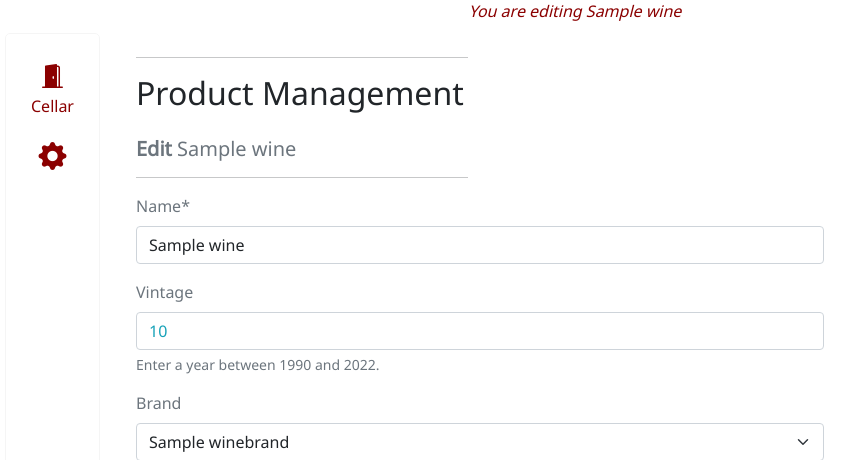
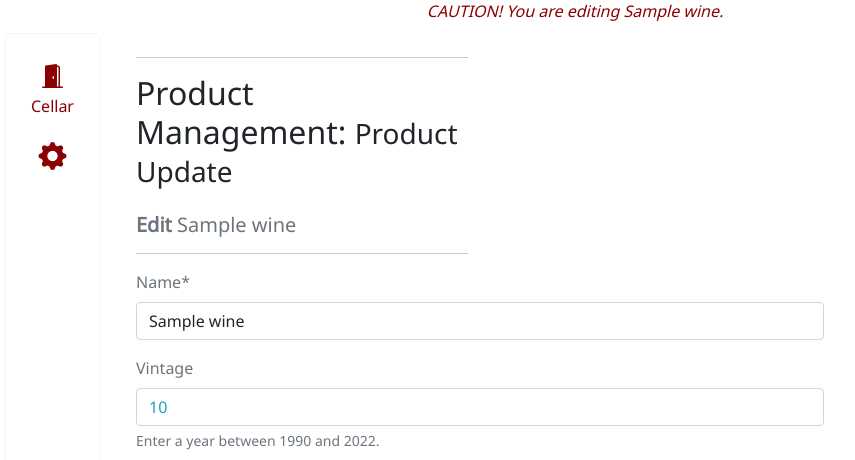
Before and after one commit to GeorgeLychock/MS4-Django-SpiltWine-Main, a Django app: page /products/edit/1/ in a window 1280 px wide. Shown: the part 136-596 px from the top of the page, without its empty margins (65-920 px from the left). Run offline with Django 3.2, Linux system fonts and the light colour scheme; a user stored in the database is signed in; data comes from the database, SQL or seed files in the repository; tables that the repository leaves empty hold one stand-in row (values such as "Sample post"); parts of the project's set-up code (start-up, migrations or seed data) failed here and were passed over; some libraries are stand-ins or nearby versions.

Commit message:
messages: Updated messaging on product updates and cellar views

```diff
--- a/products/templates/products/edit_wine.html
+++ b/products/templates/products/edit_wine.html
@@ -15,7 +15,7 @@
         <div class="row">
             <div class="col-12 col-md-6">
                 <hr>
-                <h2 class="logo-font mb-4">Product Management</h2>
+                <h2 class="logo-font mb-4">Product Management: <small>Product Update</small></h2>
                 <h5 class="text-muted"><strong>Edit</strong> {{ product.name }}</h5>
                 <hr>
             </div>
--- a/products/views.py
+++ b/products/views.py
@@ -207,7 +207,7 @@ def edit_wine(request, product_id):
             messages.error(request, 'Failed to update product. Please ensure the form is valid.')
     else:
         form = ProductForm(instance=product)
-        messages.info(request, f'You are editing {product.name}')
+        messages.info(request, f'CAUTION! You are editing {product.name}.')
 
     template = 'products/edit_wine.html'
     context = {
```
Also changed, not shown: cellar/views.py (+8 -6 lines).
